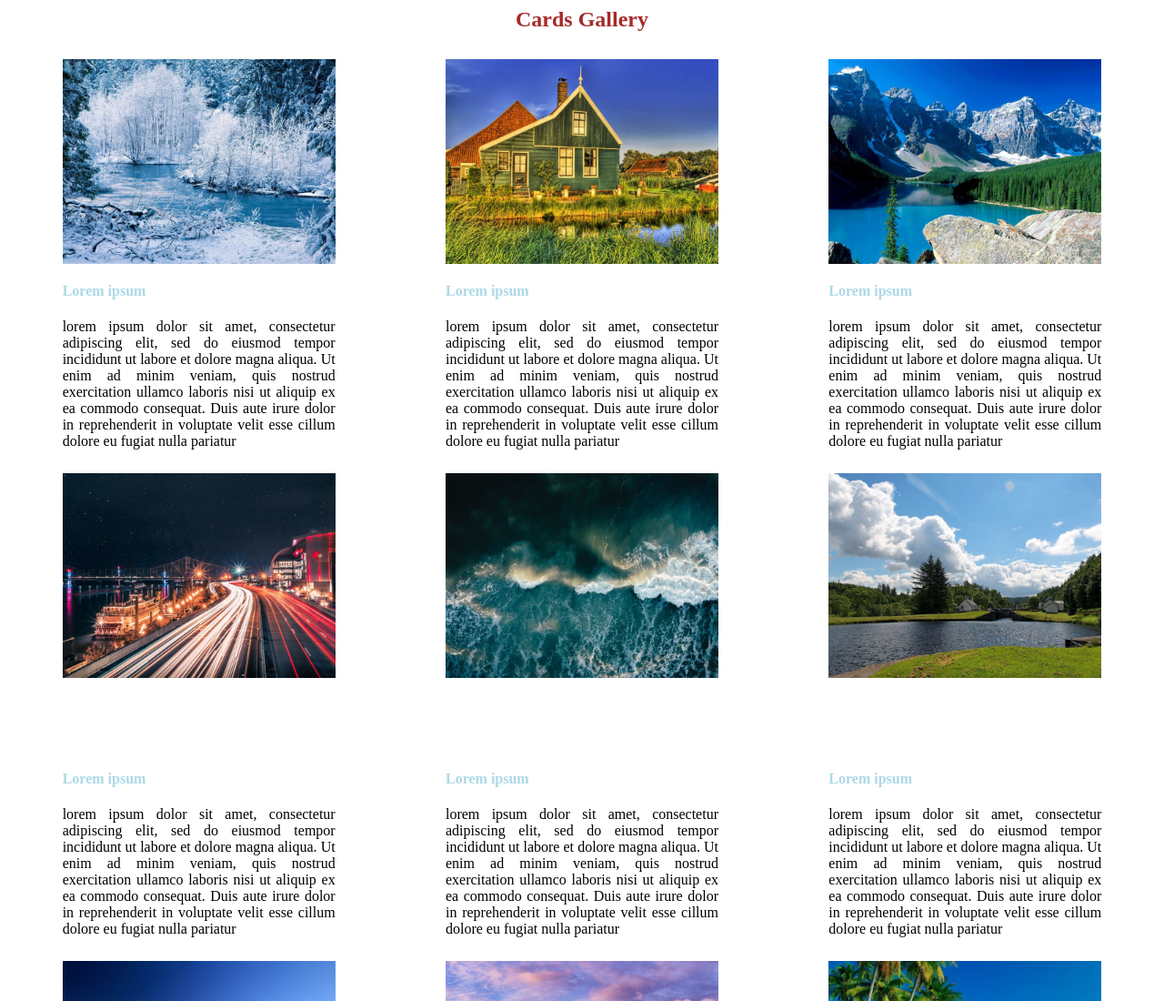
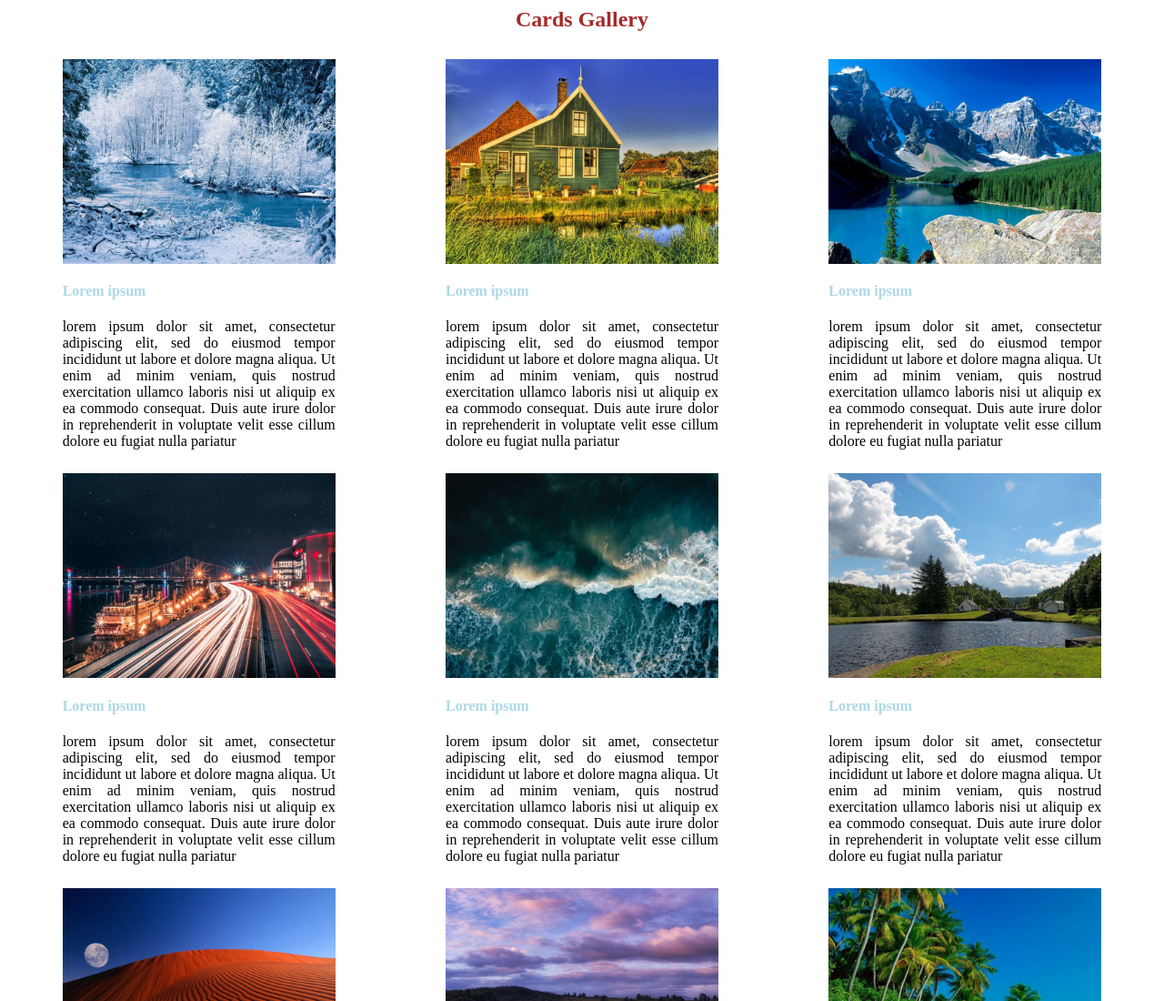
Before and after one commit to AdnanD5/Day06-07, a website: page ex01/src/index.html in a window 1280 px wide. Shown: the top 1100 px of the page at 91% size. Drawn offline with Linux system fonts and the light colour scheme.

Commit message:
Dodavanje VZ

```diff
--- a/ex01/src/index.html
+++ b/ex01/src/index.html
@@ -27,17 +27,17 @@
     </div>
     <div class="con1">
         <div class="box">
-        <a href="https://images.wallpaperscraft.com/image/night_city_road_city_lights_133511_800x600.jpg" target="_blank"><img class="spc" src="../photos/image4.jpg" alt="Picture of image 4"></a>
+        <a href="https://images.wallpaperscraft.com/image/night_city_road_city_lights_133511_800x600.jpg" target="_blank"><img src="../photos/image4.jpg" alt="Picture of image 4"></a>
         <h4>Lorem ipsum</h4>
         <p>lorem ipsum dolor sit amet, consectetur adipiscing elit, sed do eiusmod tempor incididunt ut labore et dolore magna aliqua. Ut enim ad minim veniam, quis nostrud exercitation ullamco laboris nisi ut aliquip ex ea commodo consequat. Duis aute irure dolor in reprehenderit in voluptate velit esse cillum dolore eu fugiat nulla pariatur</p>
         </div>
         <div class="box">
-        <a href="https://images.wallpaperscraft.com/image/ocean_surf_foam_123723_800x600.jpg" target="_blank"><img class="spc" src="../photos/image5.jpg" alt="Picture of image 5"></a>
+        <a href="https://images.wallpaperscraft.com/image/ocean_surf_foam_123723_800x600.jpg" target="_blank"><img src="../photos/image5.jpg" alt="Picture of image 5"></a>
         <h4>Lorem ipsum</h4>
         <p>lorem ipsum dolor sit amet, consectetur adipiscing elit, sed do eiusmod tempor incididunt ut labore et dolore magna aliqua. Ut enim ad minim veniam, quis nostrud exercitation ullamco laboris nisi ut aliquip ex ea commodo consequat. Duis aute irure dolor in reprehenderit in voluptate velit esse cillum dolore eu fugiat nulla pariatur</p>
         </div>
         <div class="box">
-        <a href="https://images.wallpaperscraft.com/image/river_beautiful_summer_landscape_grass_84412_800x600.jpg" target="_blank"><img class="spc" src="../photos/image6.jpg" alt="Picture of image 6"></a>
+        <a href="https://images.wallpaperscraft.com/image/river_beautiful_summer_landscape_grass_84412_800x600.jpg" target="_blank"><img src="../photos/image6.jpg" alt="Picture of image 6"></a>
         <h4>Lorem ipsum</h4>
         <p>lorem ipsum dolor sit amet, consectetur adipiscing elit, sed do eiusmod tempor incididunt ut labore et dolore magna aliqua. Ut enim ad minim veniam, quis nostrud exercitation ullamco laboris nisi ut aliquip ex ea commodo consequat. Duis aute irure dolor in reprehenderit in voluptate velit esse cillum dolore eu fugiat nulla pariatur</p>
         </div>
--- a/ex01/style/index.css
+++ b/ex01/style/index.css
@@ -20,6 +20,3 @@ display: flex;
 flex-direction: row;
 justify-content: space-around;
 }
-.spc{
-padding-bottom: 80px;;
-}
```
